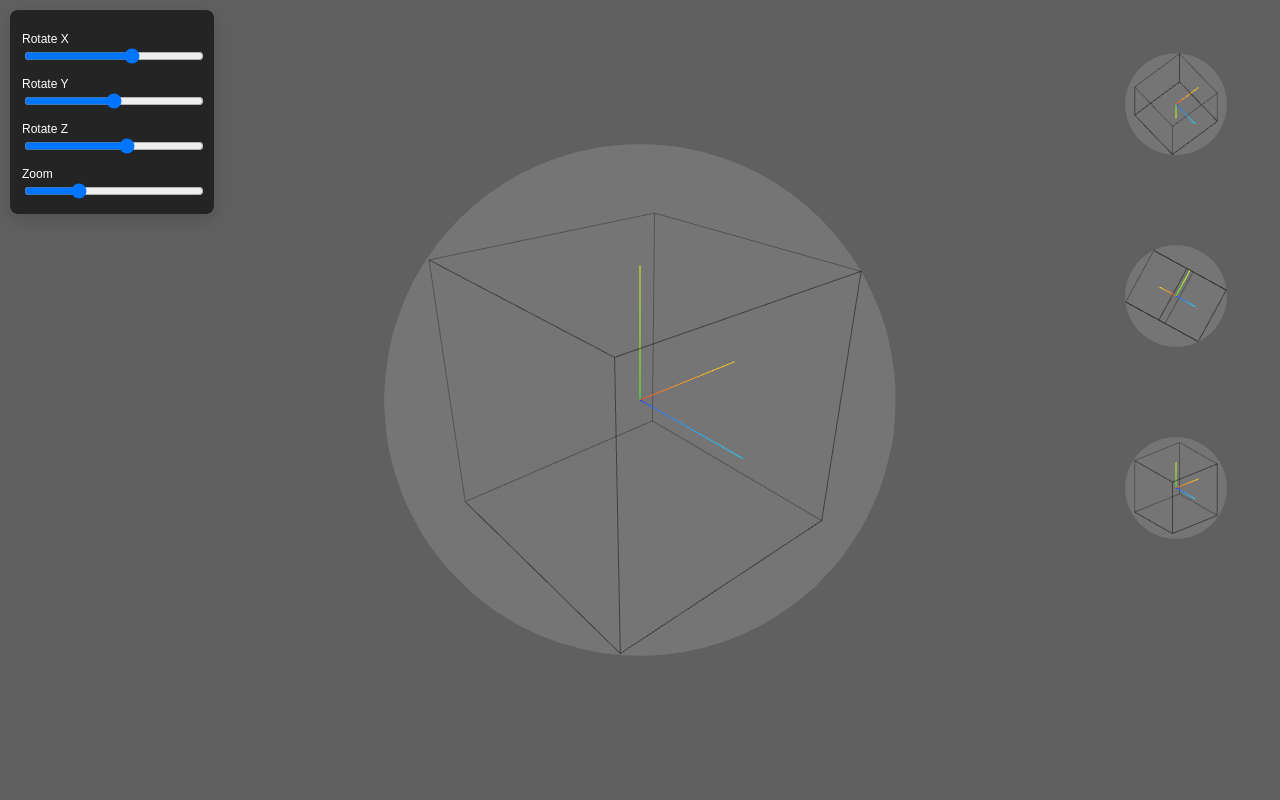
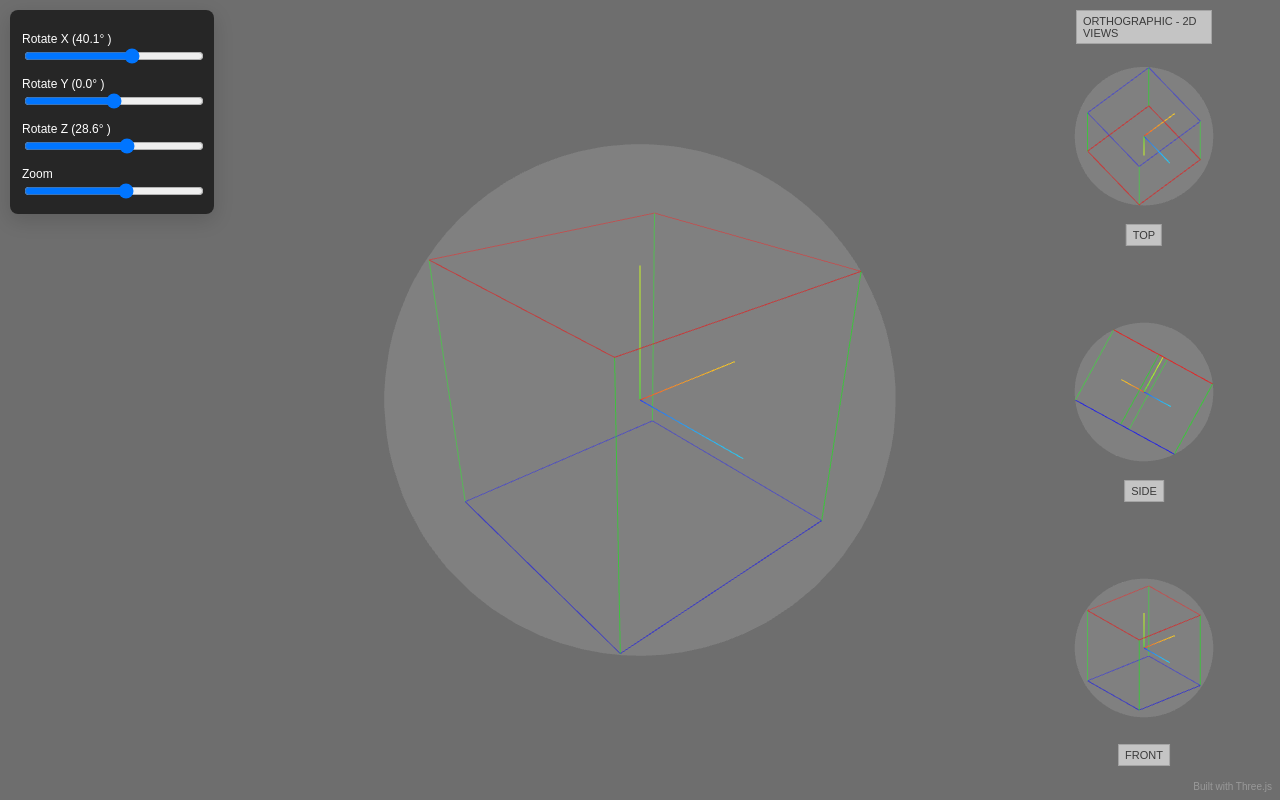
Before and after one commit to kaekae1231/vp-perspective-viewer, a plain HTML site: page index.html in a window 1280 px wide. Drawn offline with nearby package versions, Linux system fonts and the light colour scheme; animation ran at ten frames a second.

Commit message:
Add Three.js licence and update QoL UI

```diff
--- a/index.html
+++ b/index.html
@@ -23,10 +23,13 @@
 </head>
 <body>
   <div id="ui">
-    <label>Rotate X<input id="rx" type="range" min="-3.14" max="3.14" step="0.01" value="0.5"></label>
+    <label>Rotate X<span id="rxDeg"></span><input id="rx" type="range" min="-180" max="180" step="0.5" value="0"></label>
+    <label>Rotate Y<span id="ryDeg"></span><input id="ry" type="range" min="-180" max="180" step="0.5" value="0"></label>
+    <label>Rotate Z<span id="rzDeg"></span><input id="rz" type="range" min="-180" max="180" step="0.5" value="0"></label>
+    <!-- <label>Rotate X<input id="rx" type="range" min="-3.14" max="3.14" step="0.01" value="0.5"></label>
     <label>Rotate Y<input id="ry" type="range" min="-3.14" max="3.14" step="0.01" value="0.7"></label>
-    <label>Rotate Z<input id="rz" type="range" min="-3.14" max="3.14" step="0.01" value="0"></label>
-    <label>Zoom<input id="zoom" type="range" min="3" max="10" step="0.1" value="5"></label>
+    <label>Rotate Z<input id="rz" type="range" min="-3.14" max="3.14" step="0.01" value="0"></label> -->
+    <label>Zoom<input id="zoom" type="range" min="1" max="8" step="0.5" value="5"></label>
   </div>
 
   <script type="module">
@@ -35,31 +38,58 @@
 
     // ---------------- SCENE ----------------
     const scene = new THREE.Scene();
-    scene.background = new THREE.Color(0x606060);
+    scene.background = new THREE.Color(0x6e6e6e);
     // scene.background = new THREE.Color(0xffffff);
 
     // ---------------- CAMERAS ----------------
+    function makeLabel(text, x, y) {
+      const el = document.createElement('div');
+      el.textContent = text;
+      el.style.position = 'absolute';
+      // el.style.right = x + 'px';
+      el.style.top = y + 'px';
+      el.style.left = (window.innerWidth - size / 2 - m) + 'px';
+      el.style.fontSize = '11px';
+      el.style.padding = '4px 6px';
+      el.style.background = 'rgba(255,255,255,0.85)';
+      el.style.color = 'rgba(0,0,0,0.85)';
+      el.style.border = '1px solid rgba(0,0,0,0.2)';
+      el.style.pointerEvents = 'none';
+      el.style.opacity = '0.7';
+      el.style.transform = 'translateX(-50%)';
+      document.body.appendChild(el);
+      return el;
+    }
+
+    const size = Math.min(window.innerWidth, window.innerHeight) * 0.3;
+    const m = 16;
     const camera = new THREE.PerspectiveCamera(60, window.innerWidth / window.innerHeight, 0.1, 10000);
     const zoom = document.getElementById('zoom');
-    camera.position.z = zoom.value;
+    camera.position.z = 10 - zoom.value;
     camera.layers.enable(0);
     camera.layers.enable(1);
 
+
+    makeLabel('ORTHOGRAPHIC - 2D VIEWS', size/2, 10);
     const orthoSize = 3;
     const camTop = new THREE.OrthographicCamera(-orthoSize, orthoSize, orthoSize, -orthoSize, 0.1, 10000);
     camTop.position.set(0, 50, 0);
     // camTop.up.set(0, 0, -1);
     camTop.lookAt(0, 0, 0);
+    makeLabel('TOP', size/2, size - m);
 
     const camSideX = new THREE.OrthographicCamera(-orthoSize, orthoSize, orthoSize, -orthoSize, 0.1, 10000);
     camSideX.position.set(-50, 0, 0);
     // camSideX.up.set(0, 0, -1);
     camSideX.lookAt(0, 0, 0);
+    makeLabel('SIDE', size/2, size * 2);
 
     const camSideZ = new THREE.OrthographicCamera(-orthoSize, orthoSize, orthoSize, -orthoSize, 0.1, 10000);
     camSideZ.position.set(0, 0, 50);
     // camSideZ.up.set(0, 0, -1);
     camSideZ.lookAt(0, 0, 0);
+    makeLabel('FRONT', size/2-m/2, size * 3.1);
+
 
     // ---------------- RENDERER ----------------
     const renderer = new THREE.WebGLRenderer({ antialias: true });
@@ -85,22 +115,60 @@
     box.layers.set(0);
 
     const cube_lines = [
-      [[-s,-s,-s],[s,-s,-s]], [[-s,s,-s],[s,s,-s]],
-      [[-s,-s,s],[s,-s,s]], [[-s,s,s],[s,s,s]],
+      [[s,s,-s],[s,s,s]]
+    ];
+    const cube_lines_top = [
+      [[-s,s,-s],[s,s,-s]],
+      [[-s,s,s],[s,s,s]],
+      [[-s,s,-s],[-s,s,s]],
+      [[s,s,-s],[s,s,s]]
+    ];
+    const cube_lines_bot = [
+      [[-s,-s,-s],[s,-s,-s]],
+      [[-s,-s,s],[s,-s,s]],
+      [[-s,-s,-s],[-s,-s,s]],
+      [[s,-s,-s],[s,-s,s]]
+    ];
+    const cube_lines_sides = [
       [[-s,-s,-s],[-s,s,-s]], [[s,-s,-s],[s,s,-s]],
-      [[-s,-s,s],[-s,s,s]], [[s,-s,s],[s,s,s]],
-      [[-s,-s,-s],[-s,-s,s]], [[s,-s,-s],[s,-s,s]],
-      [[-s,s,-s],[-s,s,s]], [[s,s,-s],[s,s,s]]
+      [[-s,-s,s],[-s,s,s]], [[s,-s,s],[s,s,s]]
     ];
     const cube_lines_group = new THREE.Group();
-    const cube_lines_mat = new THREE.LineBasicMaterial({ color: 0x000000, transparent: true, opacity: 0.45});
+    const cube_lines_mat = new THREE.LineBasicMaterial({ color: 0x000000, transparent: true, opacity: 0.5});
+    const cube_lines_mat_top = new THREE.LineBasicMaterial({ color: 0xff0000, transparent: true, opacity: 0.5});
+    const cube_lines_mat_sides = new THREE.LineBasicMaterial({ color: 0x00ff00, transparent: true, opacity: 0.5});
+    const cube_lines_mat_bot = new THREE.LineBasicMaterial({ color: 0x0000ff, transparent: true, opacity: 0.5});
     // const cube_lines_mat = new THREE.LineBasicMaterial({ color: 0x5555ff, transparent: true, opacity: 0.5});
 
-    cube_lines.forEach(([a,b]) => {
+    // cube_lines.forEach(([a,b]) => {
+    //   const g = new THREE.BufferGeometry().setFromPoints([
+    //     new THREE.Vector3(...a), new THREE.Vector3(...b)
+    //   ]);
+    //   const new_line = new THREE.Line(g, cube_lines_mat);
+    //   cube_lines_group.add(new_line);
+    // });
+
+    cube_lines_top.forEach(([a,b]) => {
       const g = new THREE.BufferGeometry().setFromPoints([
         new THREE.Vector3(...a), new THREE.Vector3(...b)
       ]);
-      const new_line = new THREE.Line(g, cube_lines_mat);
+      const new_line = new THREE.Line(g, cube_lines_mat_top);
+      cube_lines_group.add(new_line);
+    });
+
+    cube_lines_sides.forEach(([a,b]) => {
+      const g = new THREE.BufferGeometry().setFromPoints([
+        new THREE.Vector3(...a), new THREE.Vector3(...b)
+      ]);
+      const new_line = new THREE.Line(g, cube_lines_mat_sides);
+      cube_lines_group.add(new_line);
+    });
+
+    cube_lines_bot.forEach(([a,b]) => {
+      const g = new THREE.BufferGeometry().setFromPoints([
+        new THREE.Vector3(...a), new THREE.Vector3(...b)
+      ]);
+      const new_line = new THREE.Line(g, cube_lines_mat_bot);
       cube_lines_group.add(new_line);
     });
     scene.add(cube_lines_group);
@@ -119,7 +187,8 @@
 
     // CUBE VANISHING LINES
     const group = new THREE.Group();
-    const mat = new THREE.LineBasicMaterial({ color: 0x888888, transparent: true, opacity: 0.2 });
+    const mat = new THREE.LineBasicMaterial({ color: 0xffffff, transparent: true, opacity: 0.2 });
+    // const mat = new THREE.LineBasicMaterial({ color: 0x888888, transparent: true, opacity: 0.2 });
 
     lines.forEach(([a,b]) => {
       const g = new THREE.BufferGeometry().setFromPoints([
@@ -150,30 +219,57 @@
 
 
     // ---------------- ROTATION STATE ----------------
-    const rotation = { x: 0.5, y: 0.7, z: 0.0 };
+    const rotation = { x: 0.5, y: 0.7, z: 0 };
 
     const ry = document.getElementById('rx');
     const rz = document.getElementById('ry');
     const rx = document.getElementById('rz');
+    const ryDeg = document.getElementById('rxDeg');
+    const rzDeg = document.getElementById('ryDeg');
+    const rxDeg = document.getElementById('rzDeg');
     // const zoom = document.getElementById('zoom');
 
+    function updateSlidersText() {
+      rxDeg.textContent = ' (' + THREE.MathUtils.radToDeg(rotation.x).toFixed(1) + '° )';
+      ryDeg.textContent = ' (' + THREE.MathUtils.radToDeg(rotation.y).toFixed(1) + '° )';
+      rzDeg.textContent = ' (' + THREE.MathUtils.radToDeg(rotation.z).toFixed(1) + '° )';
+    }
+
     function applyRotation() {
+      if (THREE.MathUtils.radToDeg(rotation.y) < -180) {
+        rotation.y = THREE.MathUtils.degToRad(-180);
+      } else if (THREE.MathUtils.radToDeg(rotation.y) > 180) {
+        rotation.y = THREE.MathUtils.degToRad(180);
+      };
+      if (THREE.MathUtils.radToDeg(rotation.x) < -180) {
+        rotation.x = THREE.MathUtils.degToRad(-180);
+      } else if (THREE.MathUtils.radToDeg(rotation.x) > 180) {
+        rotation.x = THREE.MathUtils.degToRad(180);
+      };
+      if (THREE.MathUtils.radToDeg(rotation.z) < -180) {
+        rotation.z = THREE.MathUtils.degToRad(-180);
+      } else if (THREE.MathUtils.radToDeg(rotation.z) > 180) {
+        rotation.z = THREE.MathUtils.degToRad(180);
+      };
+
       group.rotation.set(rotation.x, rotation.y, rotation.z);
       box_group.rotation.copy(group.rotation);
       sphere.rotation.copy(group.rotation);
       axes.rotation.copy(group.rotation);
 
-      rx.value = rotation.x;
-      ry.value = rotation.y;
-      rz.value = rotation.z;
+      rx.value = THREE.MathUtils.radToDeg(rotation.x);
+      ry.value = THREE.MathUtils.radToDeg(rotation.y);
+      rz.value = THREE.MathUtils.radToDeg(rotation.z);
+
+      updateSlidersText();
     }
 
-    rx.addEventListener('input', () => { rotation.x = +rx.value; applyRotation(); });
-    ry.addEventListener('input', () => { rotation.y = +ry.value; applyRotation(); });
-    rz.addEventListener('input', () => { rotation.z = +rz.value; applyRotation(); });
+    rx.addEventListener('input', () => { rotation.x = THREE.MathUtils.degToRad(+rx.value); applyRotation(); });
+    ry.addEventListener('input', () => { rotation.y = THREE.MathUtils.degToRad(+ry.value); applyRotation(); });
+    rz.addEventListener('input', () => { rotation.z = THREE.MathUtils.degToRad(+rz.value); applyRotation(); });
 
     zoom.addEventListener('input', () => {
-      camera.position.z = +zoom.value;
+      camera.position.z = 10 - zoom.value;
       camera.lookAt(0,0,0);
     });
 
@@ -191,6 +287,30 @@
       lx = e.clientX; ly = e.clientY;
     });
 
+    // ---------------- MOBILE CONTROLS ----------------
+    window.addEventListener('resize', () => {
+      camera.aspect = window.innerWidth / window.innerHeight;
+      camera.updateProjectionMatrix();
+      renderer.setSize(window.innerWidth, window.innerHeight);
+    });
+
+    renderer.domElement.addEventListener('touchstart', e => {
+      down = true;
+      lx = e.touches[0].clientX;
+      ly = e.touches[0].clientY;
+    });
+
+    renderer.domElement.addEventListener('touchmove', e => {
+      if (!down) return;
+      rotation.y += (e.touches[0].clientX - lx) * 0.005;
+      rotation.x += (e.touches[0].clientY - ly) * 0.005;
+      applyRotation();
+      lx = e.touches[0].clientX;
+      ly = e.touches[0].clientY;
+    });
+
+    renderer.domElement.addEventListener('touchend', () => down = false);
+
     // ---------------- RENDER LOOP (MULTI VIEW) ----------------
     function renderView(cam, x, y, w, h) {
       renderer.setViewport(x, y, w, h);
@@ -205,8 +325,6 @@
       // Main view
       renderView(camera, 0, 0, window.innerWidth, window.innerHeight);
 
-      const size = Math.min(window.innerWidth, window.innerHeight) * 0.22;
-      const m = 16;
 
       // Top view
       renderView(camTop,
@@ -231,29 +349,22 @@
     }
 
     animate();
+  </script>
 
-    window.addEventListener('resize', () => {
-      camera.aspect = window.innerWidth / window.innerHeight;
-      camera.updateProjectionMatrix();
-      renderer.setSize(window.innerWidth, window.innerHeight);
-    });
+  <div style="
+    position:fixed;
+    bottom:8px;
+    right:8px;
+    font-size:10px;
+    color:#999;
+  ">
+  Built with Three.js
+  </div>
 
-    renderer.domElement.addEventListener('touchstart', e => {
-      down = true;
-      lx = e.touches[0].clientX;
-      ly = e.touches[0].clientY;
-    });
-
-    renderer.domElement.addEventListener('touchmove', e => {
-      if (!down) return;
-      rotation.y += (e.touches[0].clientX - lx) * 0.005;
-      rotation.x += (e.touches[0].clientY - ly) * 0.005;
-      applyRotation();
-      lx = e.touches[0].clientX;
-      ly = e.touches[0].clientY;
-    });
-
-renderer.domElement.addEventListener('touchend', () => down = false);
-  </script>
 </body>
 </html>
+
+<!--
+Uses Three.js (MIT License)
+https://threejs.org/
+-->
```
Also changed, not shown: LICENSE.txt (added), 1 other file.
